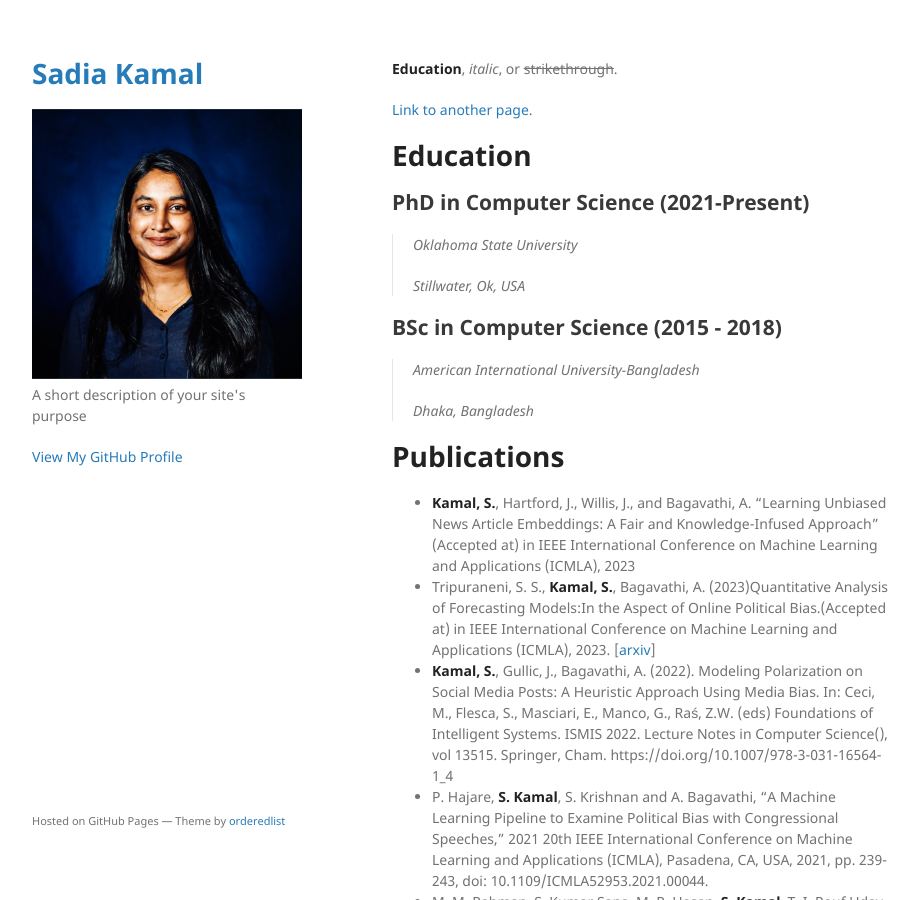
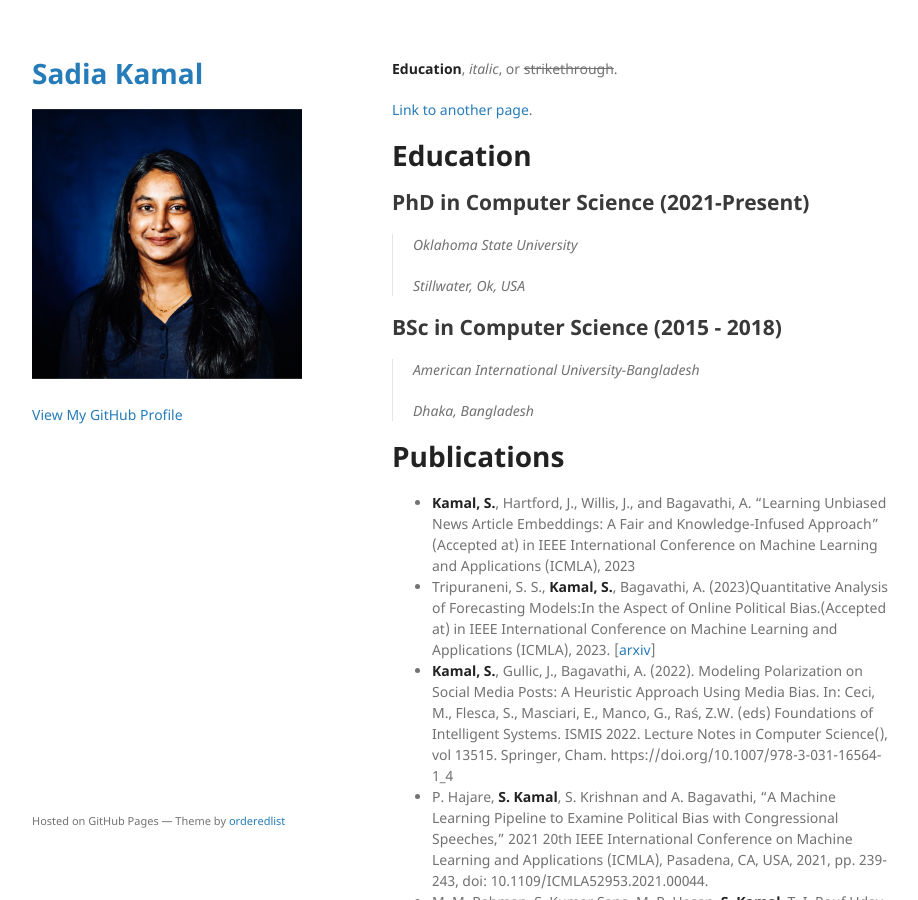
Before and after one commit to sadiakamal/sadiakamal.github.io, a Jekyll site: the page built from index.md, in a window 1280 px wide and 900 px high. Shown: the whole window, without its empty margins (178-1096 px from the left). Built offline with Jekyll 4.4.1, drawn with Linux system fonts in a browser that asks for light colours; the repository's description, which GitHub fills in, is left out.

Commit message:
Update _config.yml

```diff
--- a/_config.yml
+++ b/_config.yml
@@ -2,6 +2,5 @@ remote_theme: pages-themes/minimal@v0.2.0
 repository: sadiakamal/Sadia-Kamal
 plugins:
 - jekyll-remote-theme # add this line to the plugins list if you already have one
-title: [Sadia Kamal]
+title: Sadia Kamal
 logo: /assets/img/logo.png
-description: [A short description of your site's purpose]
```
